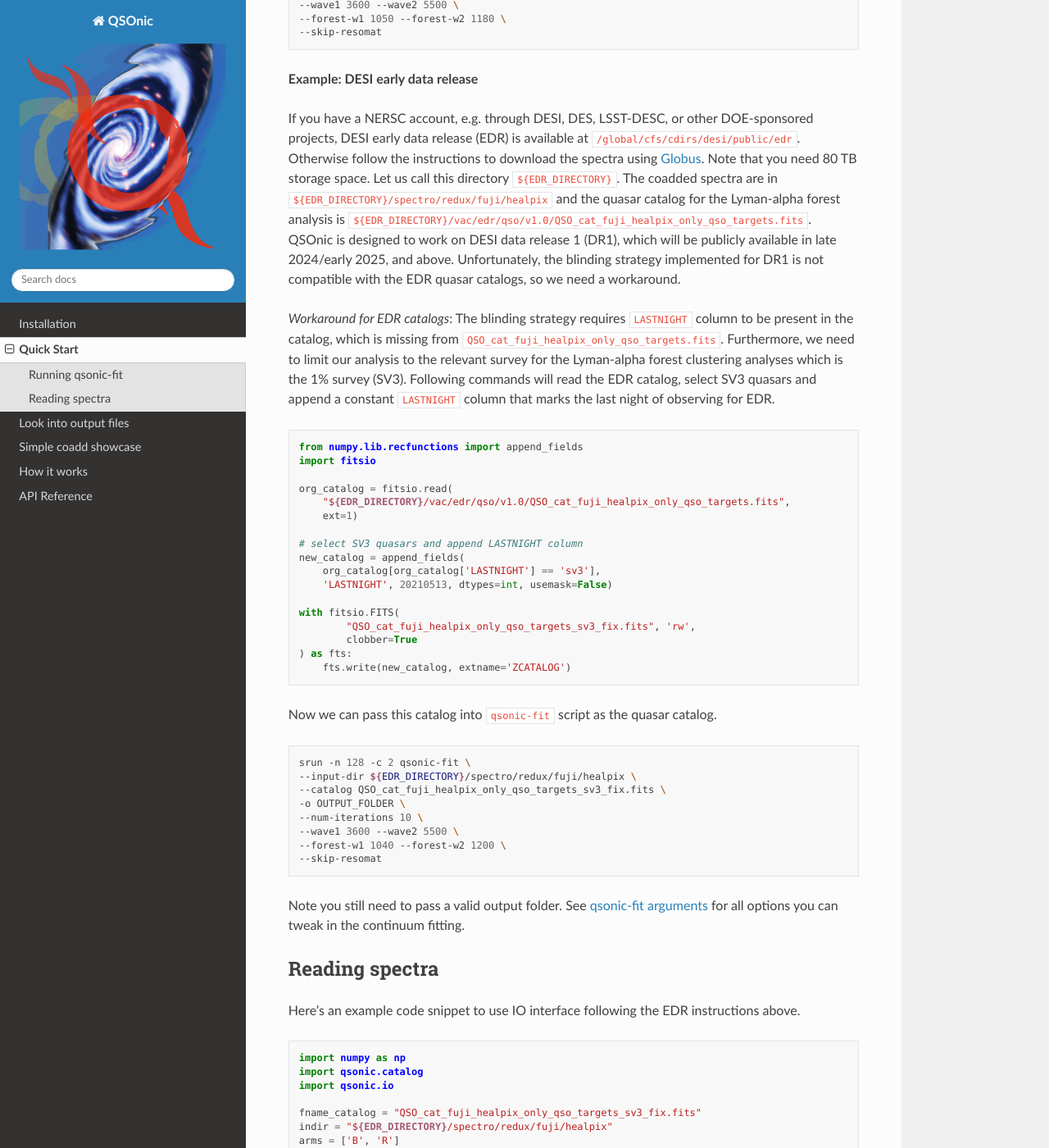
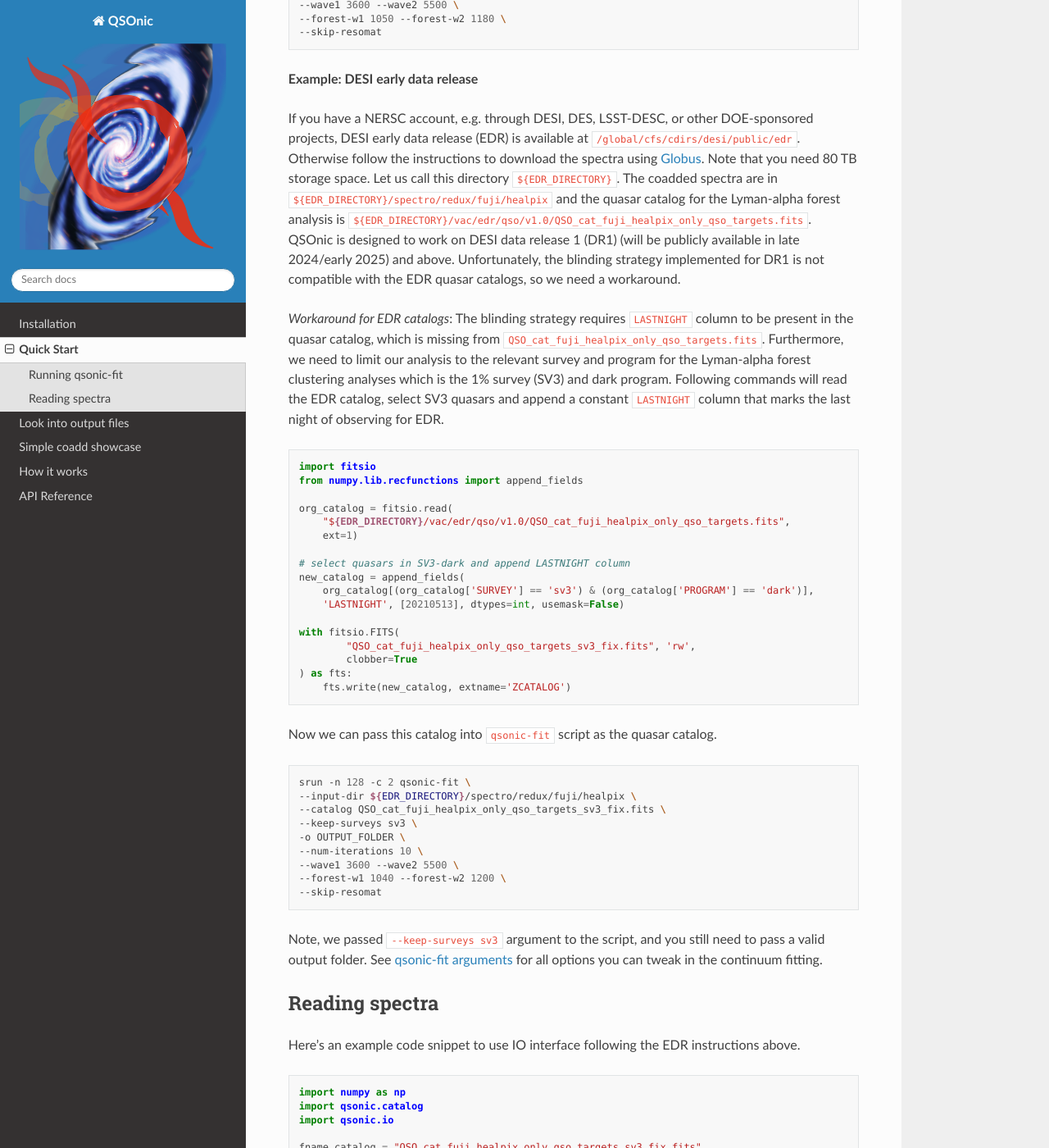
Before and after one commit to p-slash/qsonic, a Sphinx documentation site: the page built from docs/source/quick_start.rst, in a window 1280 px wide and 1400 px high, scrolled down 438 px. Shown: the whole window at 82% size. Built offline with Sphinx 7.4.7 and the Read the Docs theme 2.0.0, drawn with Linux system fonts in a browser that asks for light colours; the version number could not be read and is left out.

Commit message:
fixes to tutorial

```diff
--- a/docs/source/quick_start.rst
+++ b/docs/source/quick_start.rst
@@ -22,24 +22,24 @@ Running qsonic-fit
 
 **Example: DESI early data release**
 
-If you have a NERSC account, e.g. through DESI, DES, LSST-DESC, or other DOE-sponsored projects, DESI early data release (EDR) is available at ``/global/cfs/cdirs/desi/public/edr``. Otherwise follow the instructions to download the spectra using `Globus <https://data.desi.lbl.gov/doc/access/>`_. Note that you need 80 TB storage space. Let us call this directory ``${EDR_DIRECTORY}``. The coadded spectra are in ``${EDR_DIRECTORY}/spectro/redux/fuji/healpix`` and the quasar catalog for the Lyman-alpha forest analysis is ``${EDR_DIRECTORY}/vac/edr/qso/v1.0/QSO_cat_fuji_healpix_only_qso_targets.fits``. QSOnic is designed to work on DESI data release 1 (DR1), which will be publicly available in late 2024/early 2025, and above. Unfortunately, the blinding strategy implemented for DR1 is not compatible with the EDR quasar catalogs, so we need a workaround.
+If you have a NERSC account, e.g. through DESI, DES, LSST-DESC, or other DOE-sponsored projects, DESI early data release (EDR) is available at ``/global/cfs/cdirs/desi/public/edr``. Otherwise follow the instructions to download the spectra using `Globus <https://data.desi.lbl.gov/doc/access/>`_. Note that you need 80 TB storage space. Let us call this directory ``${EDR_DIRECTORY}``. The coadded spectra are in ``${EDR_DIRECTORY}/spectro/redux/fuji/healpix`` and the quasar catalog for the Lyman-alpha forest analysis is ``${EDR_DIRECTORY}/vac/edr/qso/v1.0/QSO_cat_fuji_healpix_only_qso_targets.fits``. QSOnic is designed to work on DESI data release 1 (DR1) (will be publicly available in late 2024/early 2025) and above. Unfortunately, the blinding strategy implemented for DR1 is not compatible with the EDR quasar catalogs, so we need a workaround.
 
-*Workaround for EDR catalogs*: The blinding strategy requires ``LASTNIGHT`` column to be present in the catalog, which is missing from ``QSO_cat_fuji_healpix_only_qso_targets.fits``. Furthermore, we need to limit our analysis to the relevant survey for the Lyman-alpha forest clustering analyses which is the 1% survey (SV3). Following commands will read the EDR catalog, select SV3 quasars and append a constant ``LASTNIGHT`` column that marks the last night of observing for EDR.
+*Workaround for EDR catalogs*: The blinding strategy requires ``LASTNIGHT`` column to be present in the quasar catalog, which is missing from ``QSO_cat_fuji_healpix_only_qso_targets.fits``. Furthermore, we need to limit our analysis to the relevant survey and program for the Lyman-alpha forest clustering analyses which is the 1% survey (SV3) and dark program. Following commands will read the EDR catalog, select SV3 quasars and append a constant ``LASTNIGHT`` column that marks the last night of observing for EDR.
 
 
 .. code-block:: python
 
+    import fitsio
     from numpy.lib.recfunctions import append_fields
-    import fitsio
 
     org_catalog = fitsio.read(
         "${EDR_DIRECTORY}/vac/edr/qso/v1.0/QSO_cat_fuji_healpix_only_qso_targets.fits",
         ext=1)
 
-    # select SV3 quasars and append LASTNIGHT column
+    # select quasars in SV3-dark and append LASTNIGHT column
     new_catalog = append_fields(
-        org_catalog[org_catalog['LASTNIGHT'] == 'sv3'],
-        'LASTNIGHT', 20210513, dtypes=int, usemask=False)
+        org_catalog[(org_catalog['SURVEY'] == 'sv3') & (org_catalog['PROGRAM'] == 'dark')],
+        'LASTNIGHT', [20210513], dtypes=int, usemask=False)
 
     with fitsio.FITS(
             "QSO_cat_fuji_healpix_only_qso_targets_sv3_fix.fits", 'rw',
@@ -55,13 +55,14 @@ Now we can pass this catalog into ``qsonic-fit`` script as the quasar catalog.
     srun -n 128 -c 2 qsonic-fit \
     --input-dir ${EDR_DIRECTORY}/spectro/redux/fuji/healpix \
     --catalog QSO_cat_fuji_healpix_only_qso_targets_sv3_fix.fits \
+    --keep-surveys sv3 \
     -o OUTPUT_FOLDER \
     --num-iterations 10 \
     --wave1 3600 --wave2 5500 \
     --forest-w1 1040 --forest-w2 1200 \
     --skip-resomat
 
-Note you still need to pass a valid output folder.  See :ref:`qsonic-fit arguments <qsonic fit arguments>` for all options you can tweak in the continuum fitting.
+Note, we passed ``--keep-surveys sv3`` argument to the script, and you still need to pass a valid output folder.  See :ref:`qsonic-fit arguments <qsonic fit arguments>` for all options you can tweak in the continuum fitting.
 
 
 Reading spectra
```
